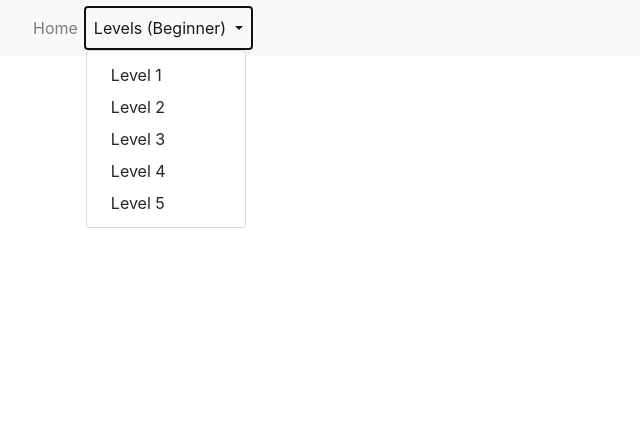
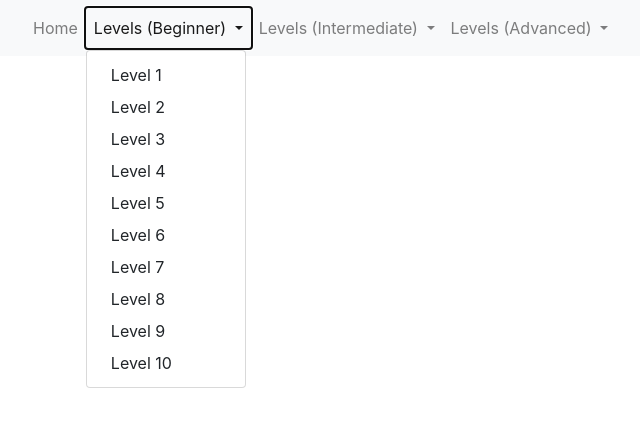
Before and after one commit to KoolKidKai/Siuuuu, a Flask app: page / in a window 1280 px wide, after a click on "Levels (Beginner)". Shown: the top 427 px of the page, without its empty margins (7-647 px from the left). Run offline with Flask 2, Linux system fonts and the light colour scheme; some libraries are stand-ins or nearby versions.

Commit message:
advanced, intermediate, beginner levels outline added

```diff
--- a/main.py
+++ b/main.py
@@ -11,25 +11,9 @@ def index():
     return render_template("index.html")
 
 
-# connects /kangaroos path to render kangaroos.html
-@app.route('/kangaroos/')
-def kangaroos():
-    return render_template("kangaroos.html")
-
-
-@app.route('/walruses/')
-def walruses():
-    return render_template("walruses.html")
-
-
-@app.route('/hawkers/')
-def hawkers():
-    return render_template("hawkers.html")
-
-
-@app.route('/stub/')
-def stub():
-    return render_template("stub.html")
+#@app.route('/beginner')
+#def level1():
+#    return render_template("level1.html")
 
 
 # runs the application on the development server
--- a/templates/layouts/navbar.html
+++ b/templates/layouts/navbar.html
@@ -33,6 +33,49 @@ This HTML is setup as a fragment allowing it to be "included" by other HTML file
                     <a class="dropdown-item" href="/level3/">Level 3</a>
                     <a class="dropdown-item" href="/level4/">Level 4</a>
                     <a class="dropdown-item" href="/level5/">Level 5</a>
+                    <a class="dropdown-item" href="/level6/">Level 6</a>
+                    <a class="dropdown-item" href="/level7/">Level 7</a>
+                    <a class="dropdown-item" href="/level8/">Level 8</a>
+                    <a class="dropdown-item" href="/level9/">Level 9</a>
+                    <a class="dropdown-item" href="/level10/">Level 10</a>
+
+
+                </div>
+            </li>
+            <li class="nav-item dropdown">
+                <a class="nav-link dropdown-toggle" href="#" data-bs-toggle="dropdown" aria-expanded="false" id="dropdownMenuButton1" type="button">
+                    Levels (Intermediate)
+                </a>
+                <div class="dropdown-menu" aria-labelledby="dropdownMenuButton1">
+                    <a class="dropdown-item" href="/level11/">Level 11</a>
+                    <a class="dropdown-item" href="/level12/">Level 12</a>
+                    <a class="dropdown-item" href="/level13/">Level 13</a>
+                    <a class="dropdown-item" href="/level14/">Level 14</a>
+                    <a class="dropdown-item" href="/level15/">Level 15</a>
+                    <a class="dropdown-item" href="/level16/">Level 16</a>
+                    <a class="dropdown-item" href="/level17/">Level 17</a>
+                    <a class="dropdown-item" href="/level18/">Level 18</a>
+                    <a class="dropdown-item" href="/level19/">Level 19</a>
+                    <a class="dropdown-item" href="/level20/">Level 20</a>
+
+
+                </div>
+            </li>
+            <li class="nav-item dropdown">
+                <a class="nav-link dropdown-toggle" href="#" data-bs-toggle="dropdown" aria-expanded="false" id="dropdownMenuButton1" type="button">
+                    Levels (Advanced)
+                </a>
+                <div class="dropdown-menu" aria-labelledby="dropdownMenuButton1">
+                    <a class="dropdown-item" href="/level21/">Level 21</a>
+                    <a class="dropdown-item" href="/level22/">Level 22</a>
+                    <a class="dropdown-item" href="/level23/">Level 23</a>
+                    <a class="dropdown-item" href="/level24/">Level 24</a>
+                    <a class="dropdown-item" href="/level25/">Level 25</a>
+                    <a class="dropdown-item" href="/level26/">Level 26</a>
+                    <a class="dropdown-item" href="/level27/">Level 27</a>
+                    <a class="dropdown-item" href="/level28/">Level 28</a>
+                    <a class="dropdown-item" href="/level29/">Level 29</a>
+                    <a class="dropdown-item" href="/level30/">Level 30</a>
 
 
                 </div>
```
